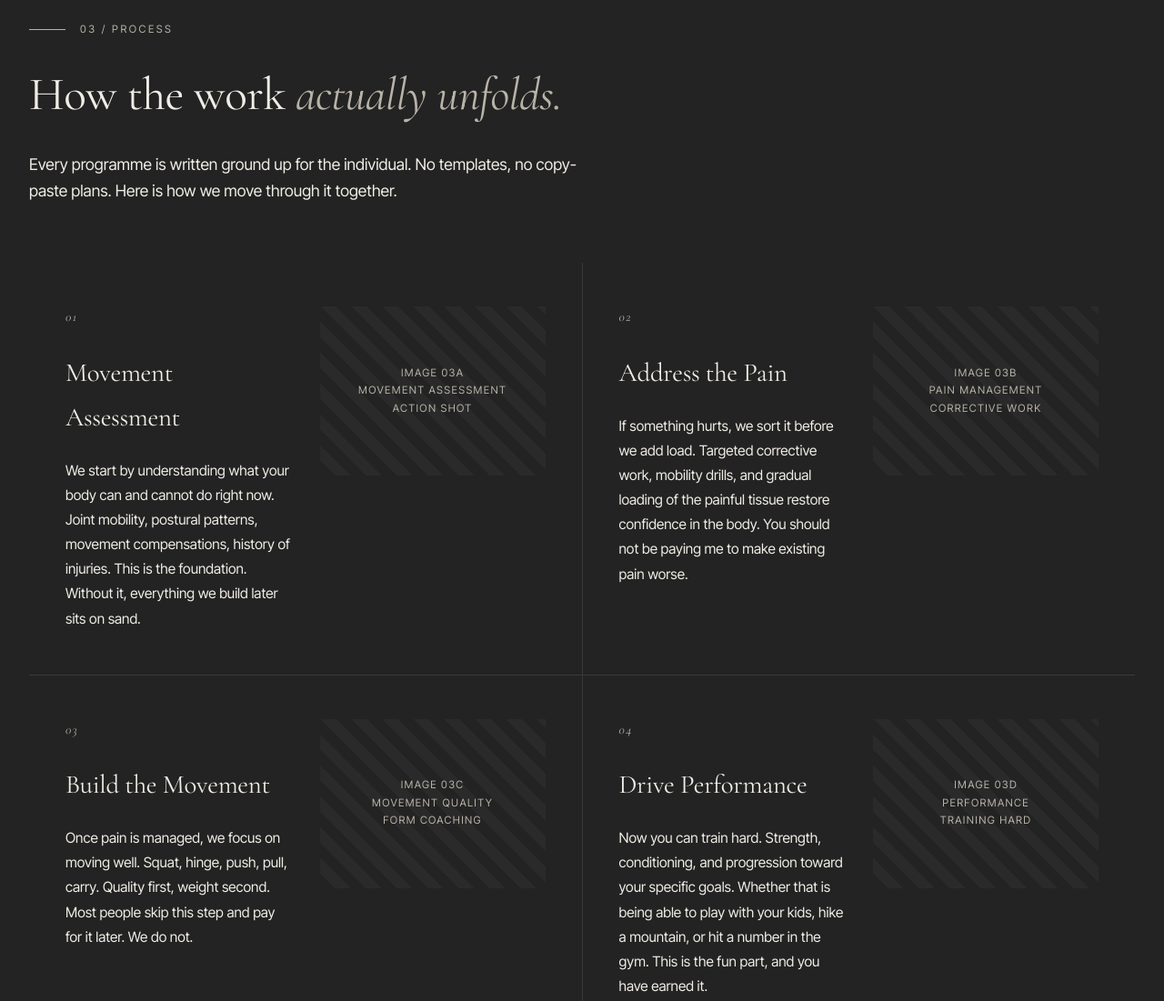
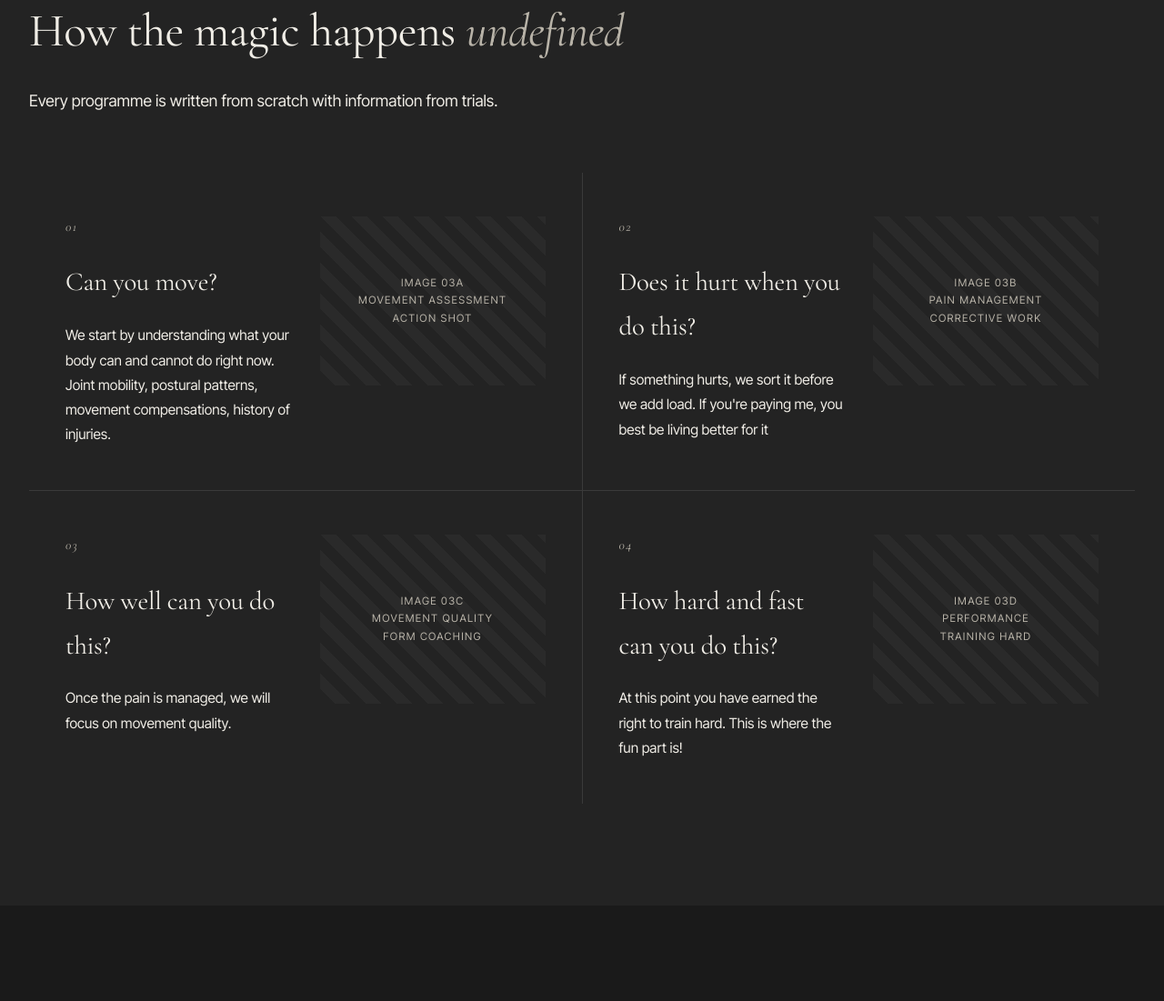
Before and after one commit to Nigerundayo72-spec/PT-fiesta, a plain HTML site: page index.html in a window 1280 px wide. Shown: the part 3596-4697 px from the top of the page at 91% size. Drawn offline with nearby package versions, Linux system fonts and the light colour scheme.

Commit message:
Revise service details and testimonials in index.html
Updated service offerings and testimonials for clarity and accuracy.

```diff
--- a/index.html
+++ b/index.html
@@ -70,19 +70,17 @@ const SITE = {
   servicesHeadingItalic: "fits your life.",
 
   service1Title: "Trial Session",
-  service1Price: "Complimentary",
-  service1Desc: "A first session to understand your goals, run baseline assessments, and try a workout together. No commitment. You leave knowing whether we are a fit.",
+  service1Price: "$20",
+  service1Desc: "A first session to conduct assessments, try a workout together, and for you to see if you like how I run things.",
   service1Detail: "",
 
-  service2Title: "5-Session Pack",
-  service2Price: "SGD 280 / $56 per session",
-  service2Desc: "In-person training at ActiveSG. For those building consistency. Valid for 6 weeks.",
-  service2Detail: "Programme design / Form correction / Progress tracking",
+  service2Title: "4-Session Pack",
+  service2Price: "SGD 360 / $90 per 1.5 hour session",
+  service2Desc: "In-person training at ActiveSG, or any private gym. Recommended for new clients. Valid for 6 weeks.",
 
-  service3Title: "10-Session Pack",
-  service3Price: "SGD 540 / $54 per session",
-  service3Desc: "For clients who want sustained, structured progression. Valid for 12 weeks.",
-  service3Detail: "Includes nutrition guidance / Recovery protocols / Priority booking",
+  service3Title: "8-Session Pack",
+  service3Price: "SGD 640 / $80 per session",
+  service3Desc: "In-person training at ActiveSG, or any private gym. Recommended for those with more certainty. Valid for 12 weeks.",
 
   service4Title: "Online Coaching",
   service4Price: "SGD 100 per month",
@@ -90,60 +88,57 @@ const SITE = {
   service4Detail: "Tailored programme / WhatsApp support / Monthly review call",
 
   // ----- SECTION 03: TRAINING PROCESS (NEW) -----
-  processHeading: "How the work",
-  processHeadingItalic: "actually unfolds.",
-  processIntro: "Every programme is written ground up for the individual. No templates, no copy-paste plans. Here is how we move through it together.",
+  processHeading: "How the magic happens",
+  processIntro: "Every programme is written from scratch with information from trials.",
 
   process1Number: "01",
-  process1Title: "Movement Assessment",
-  process1Body: "We start by understanding what your body can and cannot do right now. Joint mobility, postural patterns, movement compensations, history of injuries. This is the foundation. Without it, everything we build later sits on sand.",
+  process1Title: "Can you move?",
+  process1Body: "We start by understanding what your body can and cannot do right now. Joint mobility, postural patterns, movement compensations, history of injuries.",
 
   process2Number: "02",
-  process2Title: "Address the Pain",
-  process2Body: "If something hurts, we sort it before we add load. Targeted corrective work, mobility drills, and gradual loading of the painful tissue restore confidence in the body. You should not be paying me to make existing pain worse.",
+  process2Title: "Does it hurt when you do this?",
+  process2Body: "If something hurts, we sort it before we add load. If you're paying me, you best be living better for it",
 
   process3Number: "03",
-  process3Title: "Build the Movement",
-  process3Body: "Once pain is managed, we focus on moving well. Squat, hinge, push, pull, carry. Quality first, weight second. Most people skip this step and pay for it later. We do not.",
+  process3Title: "How well can you do this?",
+  process3Body: "Once the pain is managed, we will focus on movement quality. ",
 
   process4Number: "04",
-  process4Title: "Drive Performance",
-  process4Body: "Now you can train hard. Strength, conditioning, and progression toward your specific goals. Whether that is being able to play with your kids, hike a mountain, or hit a number in the gym. This is the fun part, and you have earned it.",
+  process4Title: "How hard and fast can you do this?",
+  process4Body: "At this point you have earned the right to train hard. This is where the fun part is! ",
 
   // ----- SECTION 04: TESTIMONIALS -----
   testimonialsHeading: "The work, in",
   testimonialsHeadingItalic: "their words.",
 
   testimonial1Quote: "The experience has been transformational for my own physical health. Brandon took the time to understand my goals and created a structured plan that was effective, sustainable, and enjoyable. I've lost 18 kg, gained noticeable strength, and built a better relationship with my body.",
-  testimonial1Cite: "Steven, 8 months",
+  testimonial1Cite: "Steven, 23, beginner in the gym",
 
   testimonial2Quote: "He demonstrates a nuanced understanding of the female body and approaches each session with professionalism. He pushes me to make meaningful progress while remaining aware of my individual limits. His thoughtful approach has had real impact on my physical strength and overall quality of life.",
-  testimonial2Cite: "Ana, female client",
+  testimonial2Cite: "Ana, 20, beginner in the gym",
 
   testimonial3Quote: "He spent 20 minutes correcting the little flaws in my deadlift form, focused on where I could improve rather than just pointing out everything I was doing wrong. Even when injuries or life got in the way, he always checked in. He genuinely cares about his clients.",
-  testimonial3Cite: "Hemant, 3 months",
+  testimonial3Cite: "Hemant, 21, novice in the gym",
 
   testimonial4Quote: "Brandon is super invested in each of his clients and genuinely wants to help them achieve their goals. I used to dread going to the gym because I didn't know what I was doing. With Brandon, it's become second nature.",
-  testimonial4Cite: "Alex, current client",
+  testimonial4Cite: "Alex, 21, Climber and ex Water Polo athlete",
 
   // ----- SECTION 05: CREDENTIALS -----
-  credsHeading: "Qualified.",
-  credsHeadingItalic: "Always learning.",
   cred1Name: "ACE Certified Personal Trainer",
   cred1Status: "Current",
   cred2Name: "Strength Systems Certification",
-  cred2Status: "In Progress",
+  cred2Status: "To be confirmed",
   cred3Name: "Specialisation, Training the Elderly",
-  cred3Status: "Planned",
+  cred3Status: "To be confirmed",
 
   // ----- SECTION 06: CONTACT -----
-  contactHeading: "Send a text.",
-  contactHeadingItalic: "The first session is on me.",
+  contactHeading: "Drop me a text.",
+  contactHeadingItalic: "Shall we begin?",
   whatsappNumber: "+65 8950 8470",
   whatsappLink: "https://wa.me/6589508470",
   instagramHandle: "@dogs_are_very_neat",
   instagramLink: "https://instagram.com/dogs_are_very_neat",
-  locationText: "ActiveSG / Online",
+  locationText: "ActiveSG / Private gym / Online",
 
   // ----- FOOTER -----
   footerLeft: "F/F — Brandon Zhao Yi",
```
